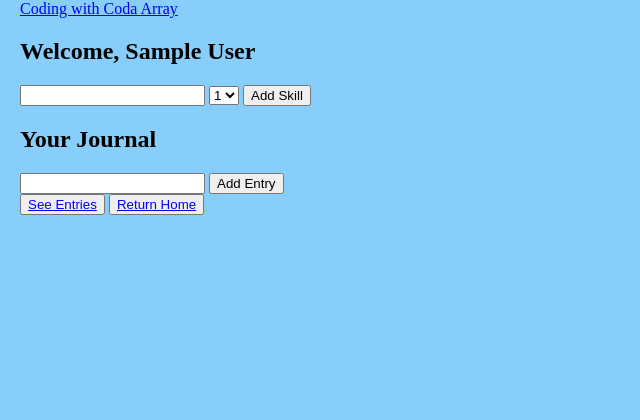
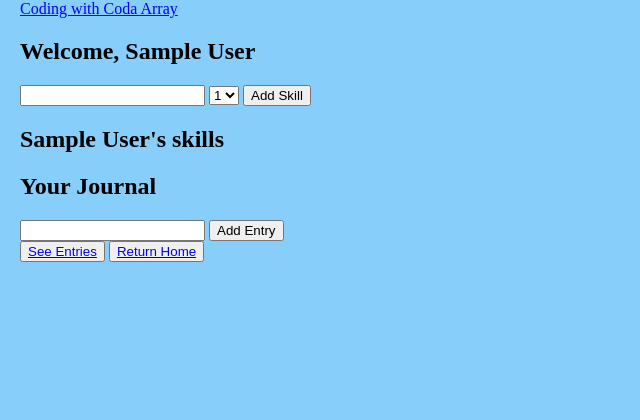
Before and after one commit to sweetvanloan/CodaArray, a Node server app: page /user/ in a window 1280 px wide. Shown: the part 94-514 px from the top of the page, without its empty margins (0-640 px from the left). Run offline with Node 20, Linux system fonts and the light colour scheme; the visitor is signed in with stand-in values (Sample User, id 1); some libraries are stand-ins or nearby versions.

Commit message:
addSkill now populates

```diff
--- a/controllers/skills.js
+++ b/controllers/skills.js
@@ -15,7 +15,6 @@
     req.user.skill.push(skill._id)
         //save both user and skill
     skill.save(function(err) {
-
         req.user.save(function(err) {
             res.redirect("/user/")
         })
@@ -23,8 +22,8 @@
 
 }
 
-function delSkill() {
-    //allows users to delete skills on their user profile and only their profile
+function delSkill(req, res) {
+
 }
 
 function index() {
--- a/controllers/users.js
+++ b/controllers/users.js
@@ -9,7 +9,7 @@
 function index(req, res) {
     User.findById(
         req.user._id
-    ).populate("journal").exec(function(err, user) {
+    ).populate("journal").populate("skill").exec(function(err, user) {
         res.render('users/index', {
             user
         });
--- a/views/users/index.ejs
+++ b/views/users/index.ejs
@@ -51,6 +51,27 @@
                         </select>
                             <input type="submit" value="Add Skill">
                         </form>
+
+
+
+                        <h2>
+                            <%= user.name%>'s skills
+                        </h2>
+                        <% user.skill.forEach(function(s) { %>
+
+                            <p class="skills">
+                                <% if (user) { %>
+                                    <form action="/journals/<%= s._id %>?_method=DELETE" method="post">
+
+                                        <button type="submit"></button>
+                                    </form>
+
+                                    <%= s.skill %>
+                                        <%= s.level %>
+                                            <%  } %>
+                            </p>
+                            <% }) %>
+
 
 
 
```
Lines whose indentation alone changed are shown as unchanged.
